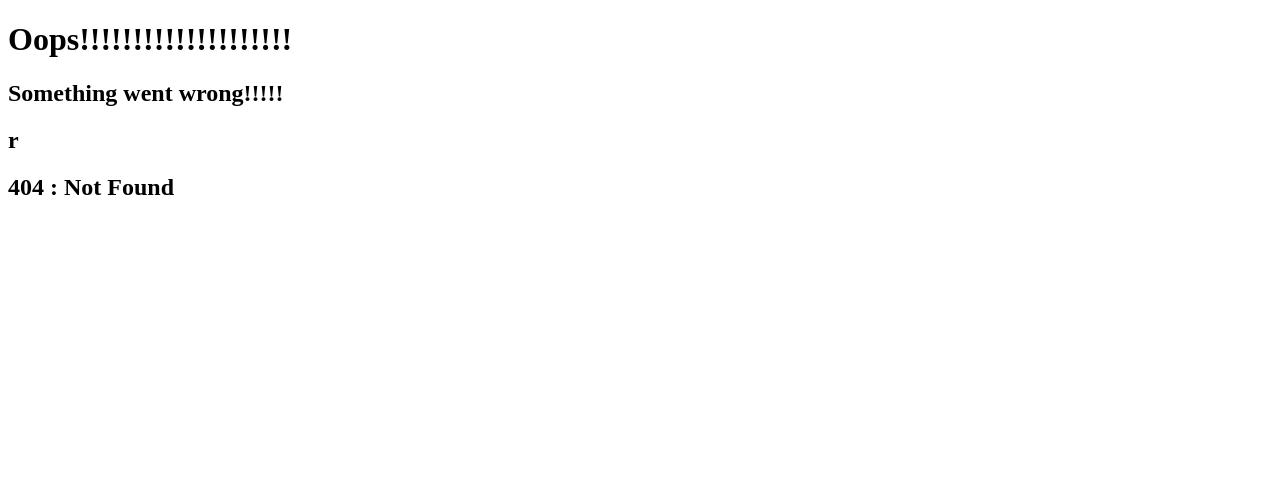
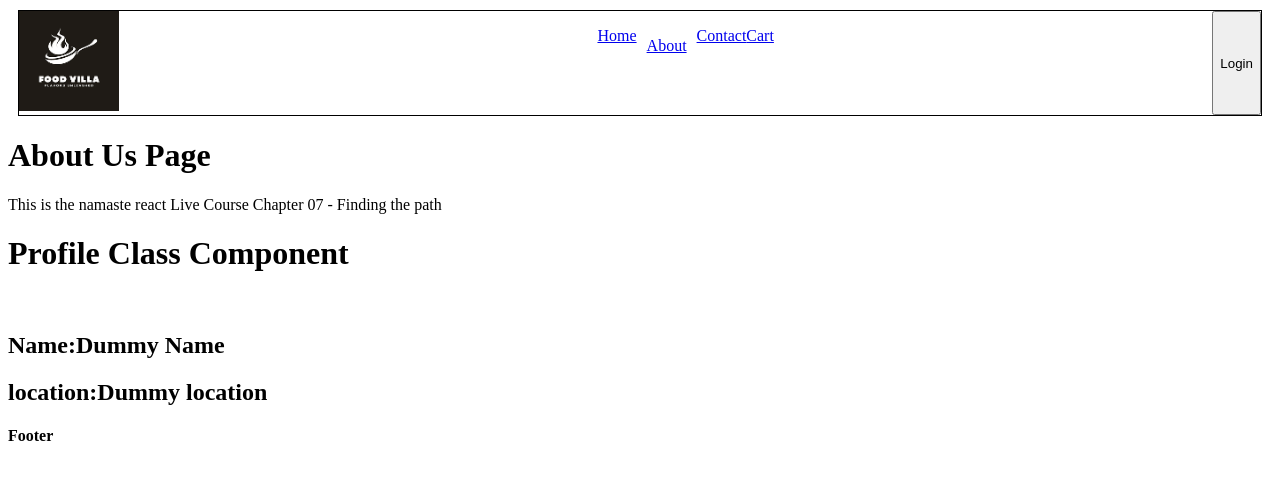
Before and after one commit to muskan01-sahu/Food-villa-app, a React (Vite) app: page /about/profile in a window 1280 px wide. Before the commit this address had no page. Shown: the top 480 px of the page. Built offline with nearby package versions, Linux system fonts and the light colour scheme.

Commit message:
chapter 8

```diff
--- a/src/components/About.js
+++ b/src/components/About.js
@@ -1,10 +1,45 @@
-const About = () => {
-    return(
-        <div>
-            <h1>About Us Page</h1>
-            <p>This is the namaste react Live Course Chapter 07 - Finding the path</p>
-       </div>
+import {Outlet} from 'react-router-dom';
+import ProfileFunctionalComponent from "./Profile";
+import Profile from "./ProfileClass";
+import {Component} from "react";
+
+// const About = () => {
+//     return(
+//         <div>
+//             <h1>About Us Page</h1>
+//             <p>This is the namaste react Live Course Chapter 07 - Finding the path</p>
+//             <ProfileFunctionalComponent name= {"Muskan"}/>
+//             <Profile name= {"gfdfgdfgd"} xyz={"abs"}/>
+//        </div>
+//     );
+// };
+
+class About1 extends Component{
+
+    constructor(props){
+        super(props);
+
+        console.log("parent-constructor");
+    }
+
+    componentDidMount(){
+        //bests place for API call
+
+        console.log("parent-componentDidMount");
+    }
+
+    render(){
+        console.log("parent-render");
+        return(
+            <div>
+                <h1>About Us Page</h1>
+                <p>This is the namaste react Live Course Chapter 07 - Finding the path</p>
+                <Profile name= {"first child"} xyz={"abs"}/>
+                {/* <Profile name= {"second-child"} xyz={"abs"}/> */}
+            </div>
     );
-};
+    }
+}
 
-export default About
+
+export default About1;
--- a/src/components/Body.js
+++ b/src/components/Body.js
@@ -76,7 +76,7 @@ const Body = () => {
                         return(
                         <Link to ={"/restaurant/" + restaurant.info.id}
                          key={restaurant.info.id}>
-                            return  <RestaurantCard {...restaurant.info}/>;
+                             <RestaurantCard {...restaurant.info}/>
                         </Link>
                      ) }))
 
--- /dev/null
+++ b/src/components/Profile.js
@@ -0,0 +1,27 @@
+import { useState, useEffect } from "react";
+
+
+const Profile = (props) => {
+   const [count, setCount]=  useState("0");
+   const [count1, setCount1]=  useState("0");
+
+   useEffect(() => {
+
+    //Api call
+    // console.log("useEffect");
+   }, [])
+//    console.log("render");
+    return(
+        <div>
+            <h2>Profile Component</h2>
+            <h3>Name:{props.name}</h3>
+            <h3>Count:{count}</h3>
+            <button onClick={() => {setCount(1);
+            }}>
+
+            </button>
+        </div>
+    );
+};
+
+export default Profile;
--- /dev/null
+++ b/src/components/ProfileClass.js
@@ -0,0 +1,124 @@
+import React from 'react';
+class Profile extends React.Component{
+
+    // constructor(props){
+    //     super(props);
+    //     this.state={
+    //         count:0,
+    //         count2:0,
+    //     }
+    //     console.log("constructor"+ this.props.name);
+    // }
+
+    // componentDidMount(){
+    //     //Api call
+    //     console.log("componentDidMount"+ this.props.name)
+    // }
+
+    // render(){
+    //      const {count} = this.state;
+    //      console.log("render"+ this.props.name);
+    //     return(
+
+    //     <div>
+    //         <h1>Profile Class Component</h1>
+    //         <h2>Name:{this.props.name}</h2>
+    //         <h2>Name:{this.props.xyz}</h2>
+    //         <h2>Count:{count}</h2>
+    //         <button onClick={() =>{
+    //             //we dont mutate state directly
+    //             // never do this.state=something
+    //             this.setState({
+    //             count:1,
+
+    //         });
+    //         }}>
+    //             SetCount
+    //         </button>
+    //     </div>
+    //     );
+
+    // }
+
+     constructor(props){
+        super(props);
+        this.state = {
+            userInfo:{
+                name:"Dummy Name",
+                location:"Dummy location",
+            }
+        }
+        console.log("constructor"+ this.props.name);
+    }
+
+    // async componentDidMount(){
+    //      console.log("componentDidMount"+ this.props.name)
+
+    //     //Api call
+    //      const data= await fetch("https://api.github.com/users/muskan01-sahu");
+    //     const json = await data.json();
+    //      console.log(json);
+
+    //     this.setState({
+    //         userInfo:json,
+    //     })
+    // //     console.log("componentDidMount"+ this.props.name)
+    // }
+
+    // componentDidUpdate(){
+    //     console.log("component Did update");
+    // }
+    componentDidMount(){
+
+        this.timer =setInterval(() =>{
+            console.log("Namaste react Op");
+        },1000);
+
+        console.log("component Did update");
+    }
+
+    componentDidUpdate(prevProps, prevState){
+        // if there is two useaEffect in functioncsl
+        if(
+            this.state.count != prevState.count||
+            this.state.count != prevState.count
+        )
+        {
+            //code
+        }
+         if(
+            this.state.count2 != prevState.count2
+        )
+        {
+            //code
+        }
+        console.log("component Did update");
+    }
+
+    // componentWillUnmount(){
+    //     console.log("component will unmount");
+    // }
+
+    componentWillUnmount(){
+        clearInterval(this.timer);
+        console.log("component will unmount");
+    }
+
+    render(){
+         const {count} = this.state;
+         console.log("render"+ this.props.name);
+        return(
+
+        <div>
+            <h1>Profile Class Component</h1>
+            <img src={this.state.userInfo.avatar_url}/>
+            <h2>Name:{this.state.userInfo.name}</h2>
+            <h2>location:{this.state.userInfo.location}</h2>
+
+        </div>
+        );
+
+    }
+}
+
+export default Profile;
```
Also changed, not shown: src/App.js (+8 -1 lines).
